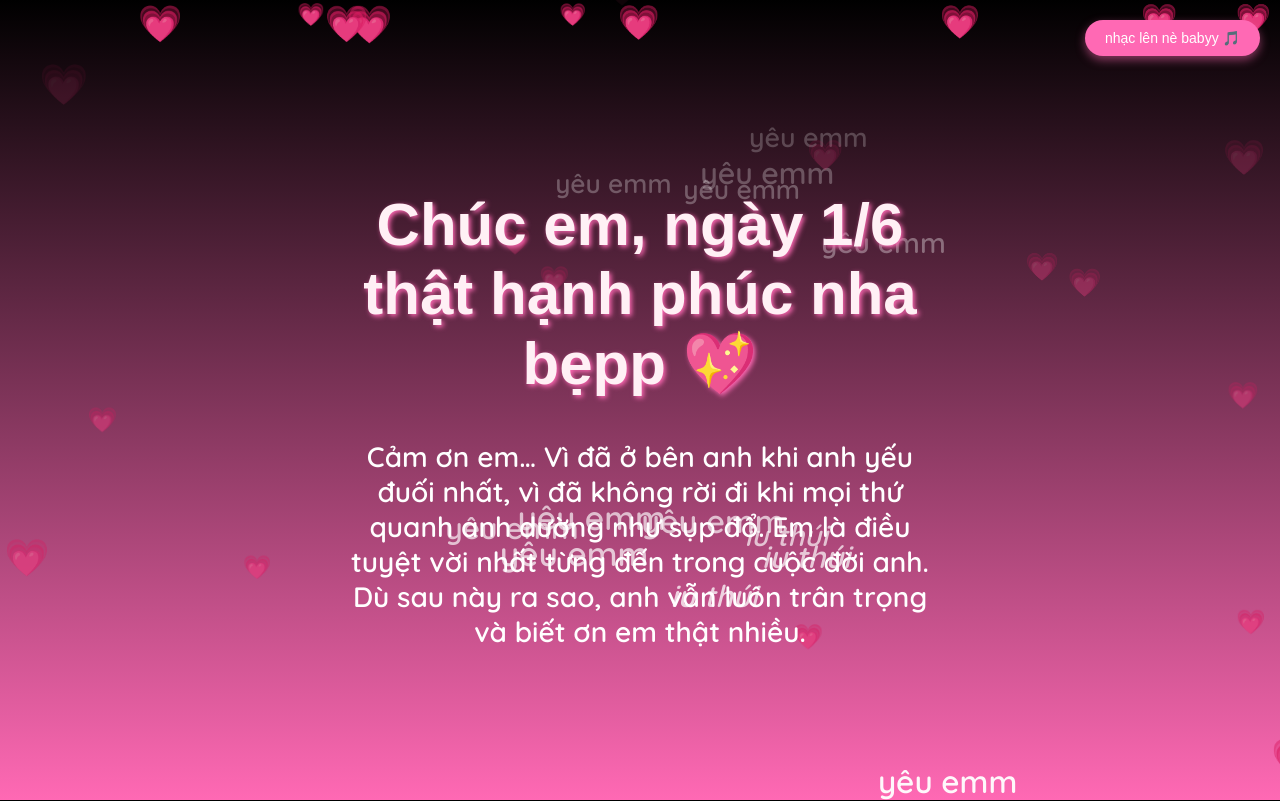
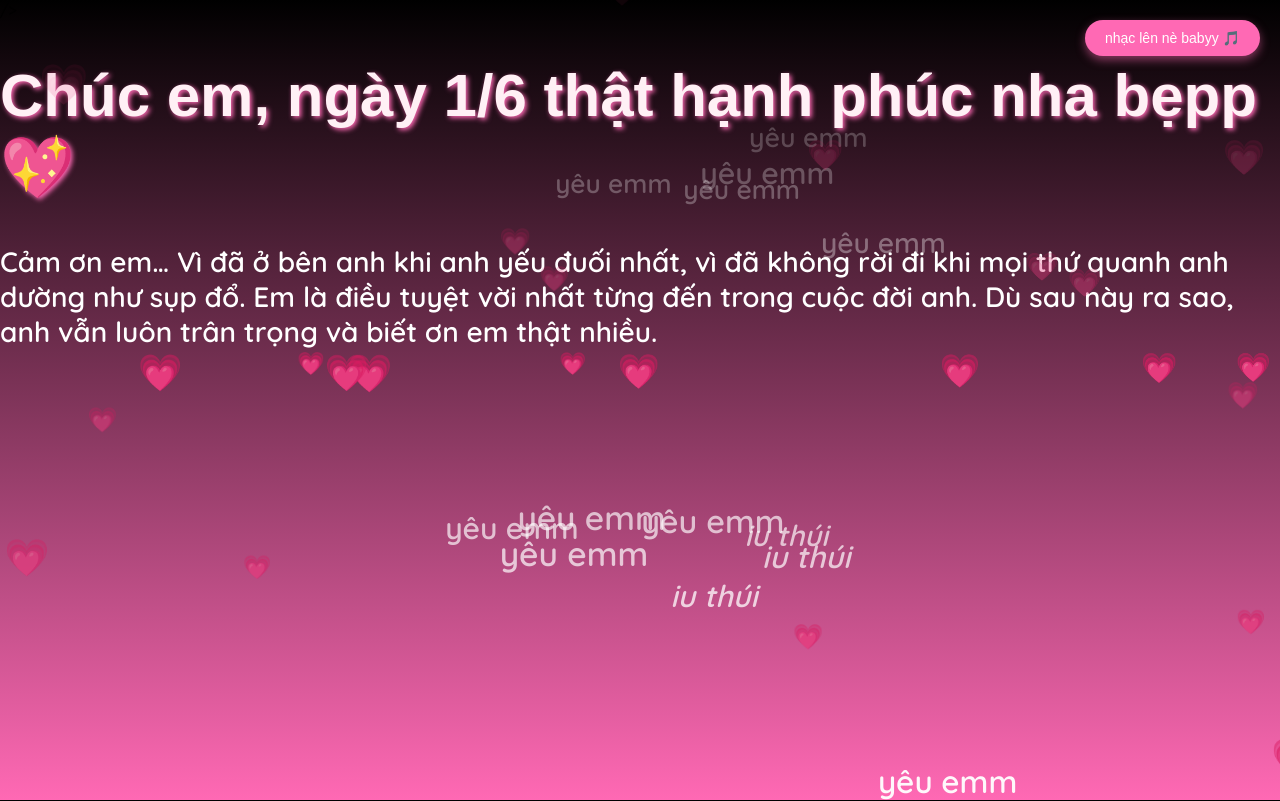
Before and after one commit to nbtruongdz207/1th6cuabepp, a plain HTML site: page index.html in a window 1280 px wide. Shown: the top 801 px of the page. Drawn offline with Linux system fonts and the light colour scheme.

Commit message:
Update index.html

```diff
--- a/index.html
+++ b/index.html
@@ -6,10 +6,10 @@
     <link
       href="https://fonts.googleapis.com/css2?family=Pacifico&family=Quicksand:wght@400;600&display=swap"
       rel="stylesheet"
-    />
-    <link
-      href="https://fonts.googleapis.com/css2?family=Satisfy&display=swap"
-      rel="stylesheet"
+<link
+  href="https://fonts.googleapis.com/css2?family=Pacifico&family=Quicksand:wght@400;600&family=Poppins:wght@400;700&display=swap"
+  rel="stylesheet"
+/>
     />
 
     <style>
@@ -42,17 +42,15 @@
         z-index: 100;
       }
 
-      .message {
-        position: absolute;
-        top: 50%;
-        left: 50%;
-        transform: translate(-50%, -50%);
-        text-align: center;
-        color: white;
-        z-index: 30;
-        max-width: 800px;
-        padding: 0 20px;
-      }
+.message h1 {
+  font-family: "Poppins", sans-serif;
+  font-size: clamp(48px, 8vw, 80px);
+  color: #fff0f5;
+  margin-bottom: 40px;
+  text-shadow: 3px 3px 6px #ff69b4;
+  font-weight: 700;
+  line-height: 1.2;
+}
 
       .message h1 {
         font-family: "Poppins", sans-serif;
```
